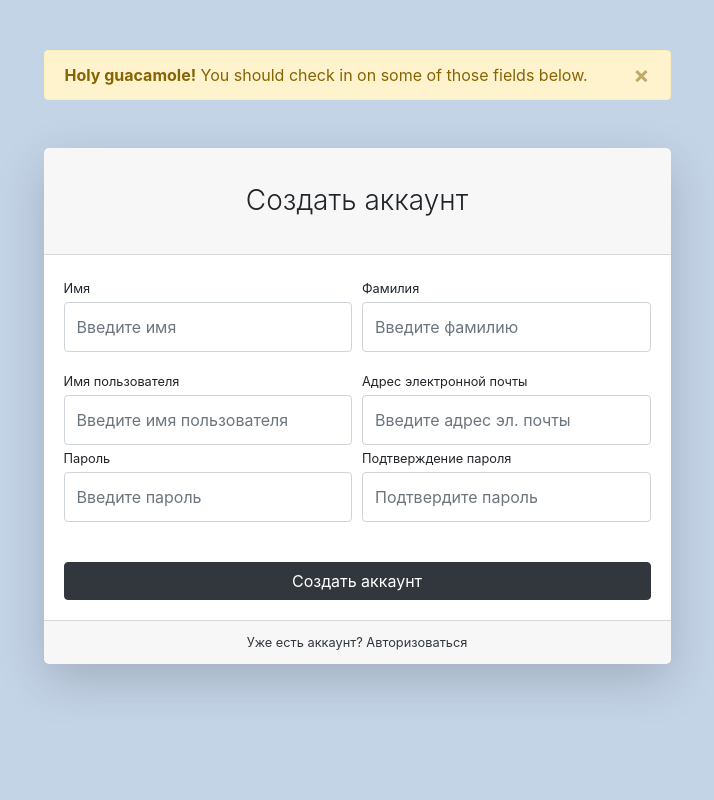
After one commit to sandzhibarg/store-server, a Django app: page /users/registration/ in a window 1280 px wide. The commit adds this page. Shown: the whole page, without its empty margins (283-997 px from the left). Run offline with Django 4.2, Linux system fonts and the light colour scheme; some libraries are stand-ins or nearby versions.

Commit message:
added templates for users app and create urls and views

```diff
--- a/products/templates/products/base.html
+++ b/products/templates/products/base.html
@@ -36,7 +36,7 @@
                     <a class="nav-link" href="{% url 'products:index' %}">Каталог <i class="fas fa-shopping-bag"></i> </a>
                 </li>
                 <li class="nav-item">
-                    <a class="nav-link" href="users/login.html">Войти <i class="fas fa-sign-in-alt"></i></a>
+                    <a class="nav-link" href="{% url 'users:login' %}">Войти <i class="fas fa-sign-in-alt"></i></a>
                 </li>
                 <li class="nav-item dropdown">
                     <a class="nav-link dropdown-toggle" href="#" id="navbarDropdown" role="button"
--- a/store/urls.py
+++ b/store/urls.py
@@ -8,7 +8,8 @@ from products.views import index
 urlpatterns = [
     path('admin/', admin.site.urls),
     path('', index, name='index'),
-    path('products/', include('products.urls', namespace='products')),
+    path('products/', include('products.urls', namespace='products')), # перенаправка на файл urls.py приложения products
+    path('users/', include('users.urls', namespace='users')), # перенаправка на файл urls.py приложения users
 ]
 
 if settings.DEBUG == True:
--- /dev/null
+++ b/users/templates/users/base.html
@@ -0,0 +1,27 @@
+{% load static %}
+
+<!DOCTYPE html>
+<html lang="en">
+<head>
+    <meta charset="utf-8"/>
+    <meta http-equiv="X-UA-Compatible" content="IE=edge"/>
+    <meta name="viewport" content="width=device-width, initial-scale=1, shrink-to-fit=no"/>
+    <meta name="description" content=""/>
+    <meta name="author" content=""/>
+    <title>Store - Авторизация</title>
+    <link href="{% static 'vendor/css/auth.css' %}" rel="stylesheet"/>
+    <script src="https://cdnjs.cloudflare.com/ajax/libs/font-awesome/5.15.1/js/all.min.js"
+            crossorigin="anonymous"></script>
+</head>
+<body class="bg-primary">
+<div id="layoutAuthentication">
+    <div id="layoutAuthentication_content">
+        {% block content %}{% endblock %}
+    </div>
+</div>
+<script src="https://code.jquery.com/jquery-3.5.1.slim.min.js" crossorigin="anonymous"></script>
+<script src="https://cdn.jsdelivr.net/npm/bootstrap@4.5.3/dist/js/bootstrap.bundle.min.js"
+        crossorigin="anonymous"></script>
+<script src="{% static 'vendor/js/auth.js' %}"></script>
+</body>
+</html>
--- /dev/null
+++ b/users/templates/users/registration.html
@@ -0,0 +1,85 @@
+{% extends 'users/base.html' %}
+
+{% block content %}
+<main>
+    <div class="container">
+        <div class="row justify-content-center">
+            <div class="col-lg-7">
+                <div class="alert alert-warning alert-dismissible fade show" role="alert"
+                        style="margin-top: 50px;">
+                    <strong>Holy guacamole!</strong> You should check in on some of those fields below.
+                    <button type="button" class="close" data-dismiss="alert" aria-label="Close">
+                        <span aria-hidden="true">&times;</span>
+                    </button>
+                </div>
+                <div class="card shadow-lg border-0 rounded-lg mt-5">
+                    <div class="card-header"><h3 class="text-center font-weight-light my-4">Создать аккаунт</h3>
+                    </div>
+                    <div class="card-body">
+                        <form>
+                            <div class="form-row">
+                                <div class="col-md-6">
+                                    <div class="form-group">
+                                        <label class="small mb-1" for="inputFirstName">Имя</label>
+                                        <input class="form-control py-4" id="inputFirstName" type="text"
+                                                placeholder="Введите имя"/>
+                                    </div>
+                                </div>
+                                <div class="col-md-6">
+                                    <div class="form-group">
+                                        <label class="small mb-1" for="inputLastName">Фамилия</label>
+                                        <input class="form-control py-4" id="inputLastName" type="text"
+                                                placeholder="Введите фамилию"/>
+                                    </div>
+                                </div>
+                            </div>
+                            <div class="form-row">
+                                <div class="col-md-6">
+                                    <label class="small mb-1" for="inputUsername">Имя пользователя</label>
+                                    <input class="form-control py-4" id="inputUsername" type="text"
+                                            aria-describedby="usernameHelp"
+                                            placeholder="Введите имя пользователя"/>
+                                </div>
+                                <div class="col-md-6">
+                                    <label class="small mb-1" for="inputEmailAddress">Адрес электронной
+                                        почты</label>
+                                    <input class="form-control py-4" id="inputEmailAddress" type="email"
+                                            aria-describedby="emailHelp"
+                                            placeholder="Введите адрес эл. почты"/>
+                                </div>
+                            </div>
+                            <div class="form-row">
+                                <div class="col-md-6">
+                                    <div class="form-group">
+                                        <label class="small mb-1" for="inputPassword">Пароль</label>
+                                        <input class="form-control py-4" id="inputPassword" type="password"
+                                                placeholder="Введите пароль"/>
+                                    </div>
+                                </div>
+                                <div class="col-md-6">
+                                    <div class="form-group">
+                                        <label class="small mb-1" for="inputConfirmPassword">Подтверждение
+                                            пароля</label>
+                                        <input class="form-control py-4" id="inputConfirmPassword"
+                                                type="password" placeholder="Подтвердите пароль"/>
+                                    </div>
+                                </div>
+                            </div>
+                            <div class="form-group mt-4 mb-0">
+                                <input class="btn btn-primary btn-block" type="submit" value="Создать аккаунт">
+                            </div>
+                        </form>
+                    </div>
+                    <div class="card-footer text-center">
+                        <div class="small">
+                            <a href="{% url 'users:login' %}">
+                                Уже есть аккаунт? Авторизоваться
+                            </a>
+                        </div>
+                    </div>
+                </div>
+            </div>
+        </div>
+    </div>
+</main>
+{% endblock %}
--- /dev/null
+++ b/users/urls.py
@@ -0,0 +1,9 @@
+from django.urls import path
+from users.views import login, registration
+
+app_name = 'users'
+
+urlpatterns = [
+  path('login/', login, name='login'), # ../users/login/
+  path('registration/', registration, name='registration'), # ../users/registration/
+]
--- a/users/views.py
+++ b/users/views.py
@@ -1,3 +1,8 @@
 from django.shortcuts import render
 
 # Create your views here.
+def login(request):
+    return render(request, 'users/login.html')
+
+def registration(request):
+    return render(request, 'users/registration.html')
```
Also changed, not shown: users/templates/users/login.html (added, +58 -0 lines).
